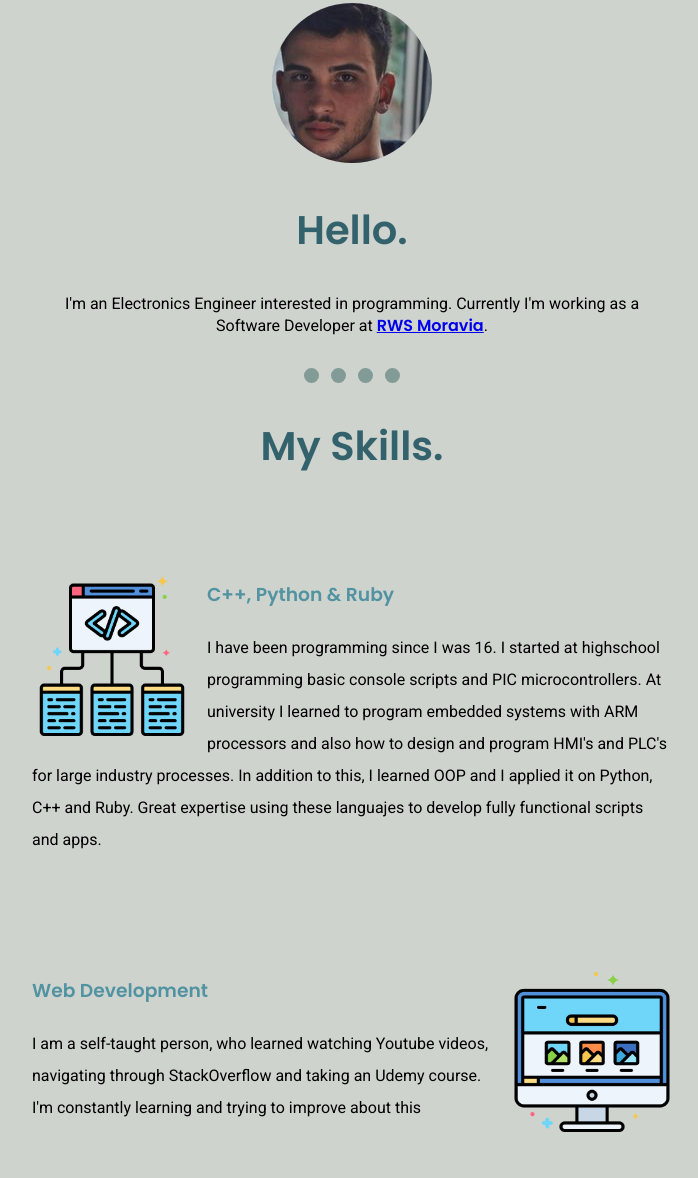
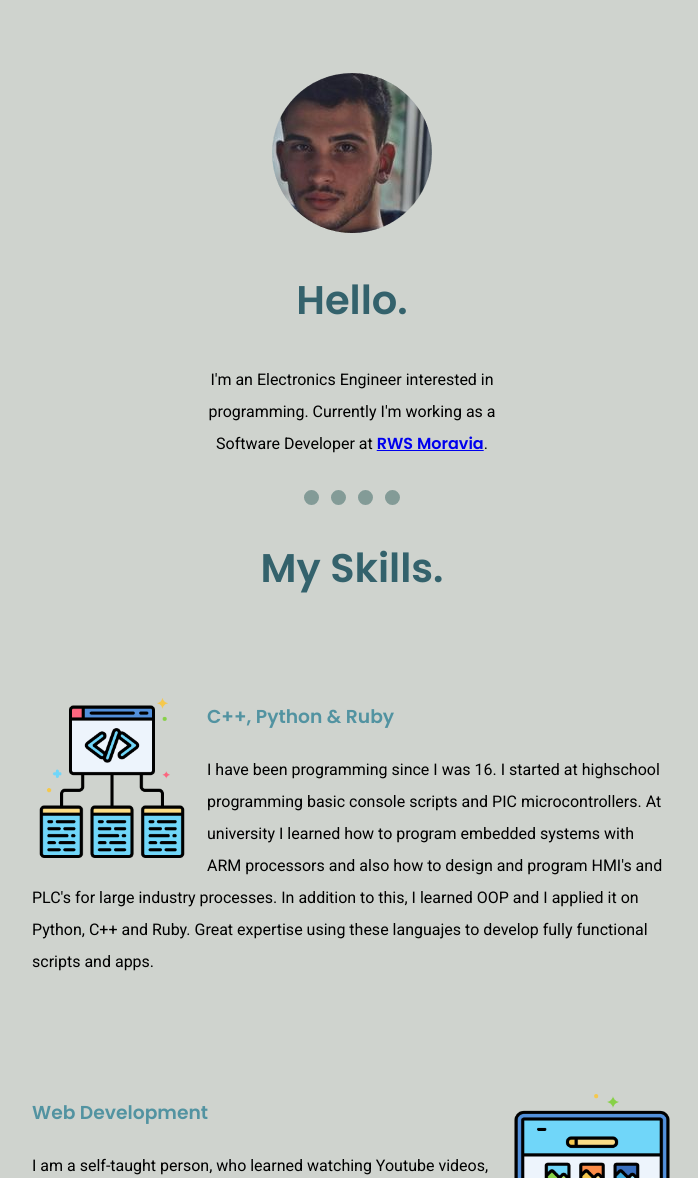
Before and after one commit to facureyes/myself, a plain HTML site: page index.html in a window 1280 px wide. Shown: the part 807-1985 px from the top of the page, without its empty margins (288-986 px from the left). Drawn offline with Linux system fonts and the light colour scheme; a web font is replaced by a local one.

Commit message:
Minimal changes

```diff
--- a/css/styles.css
+++ b/css/styles.css
@@ -40,6 +40,7 @@ hr{
     border-color:#839b97;
     width: 7.5%;
     height: 0px;
+    padding: 50px auto;
 }
 
 p{
@@ -51,15 +52,21 @@ p{
     text-decoration: none;
     margin: 0 10px;
 }
+.footer-link:hover{
+    color:#cfd3ce;
+}
+
 .top-container{
     background-color: #839b97;
     padding-top: 100px;
     position: relative;
 
+
 }
 
 .middle-container{
     background-color:#cfd3ce; /*#c6b497;*/
+    margin: 100px 0px;
 
 
 }
@@ -68,6 +75,13 @@ p{
     background-color: #839b97;
 
 
+}
+
+.intro{
+    width: 50%;
+    text-align: center;
+    margin: auto;
+    line-height: 2;
 
 }
 
--- a/index.html
+++ b/index.html
@@ -21,7 +21,7 @@
         <div class="profile">
           <img src="images/facu.png" alt="profile-img">
           <h2>Hello.</h2>
-          <p>I'm an Electronics Engineer interested in programming. Currently I'm working as a Software Developer at <a href="https://www.rws.com/our-teams/rws-moravia/">RWS Moravia</a>. </p>
+          <p class="intro">I'm an Electronics Engineer interested in programming. Currently I'm working as a Software Developer at <a href="https://www.rws.com/our-teams/rws-moravia/">RWS Moravia</a>. </p>
         </div>
         <hr>
 
@@ -31,7 +31,7 @@
             <img class="code-img" src="images/icons/framework.png" alt="">
             <h3>C++, Python & Ruby</h3>
             <p>I have been programming since I was 16. I started at highschool programming basic console scripts and PIC microcontrollers.
-              At university I learned to program embedded systems with ARM processors and also how to design and program HMI's and PLC's for
+              At university I learned how to program embedded systems with ARM processors and also how to design and program HMI's and PLC's for
               large industry processes. In addition to this, I learned OOP and I applied it on Python, C++ and Ruby.
               Great expertise using these languajes to develop fully functional scripts and apps.</p>
               <div style="clear:both;"></div>
```
